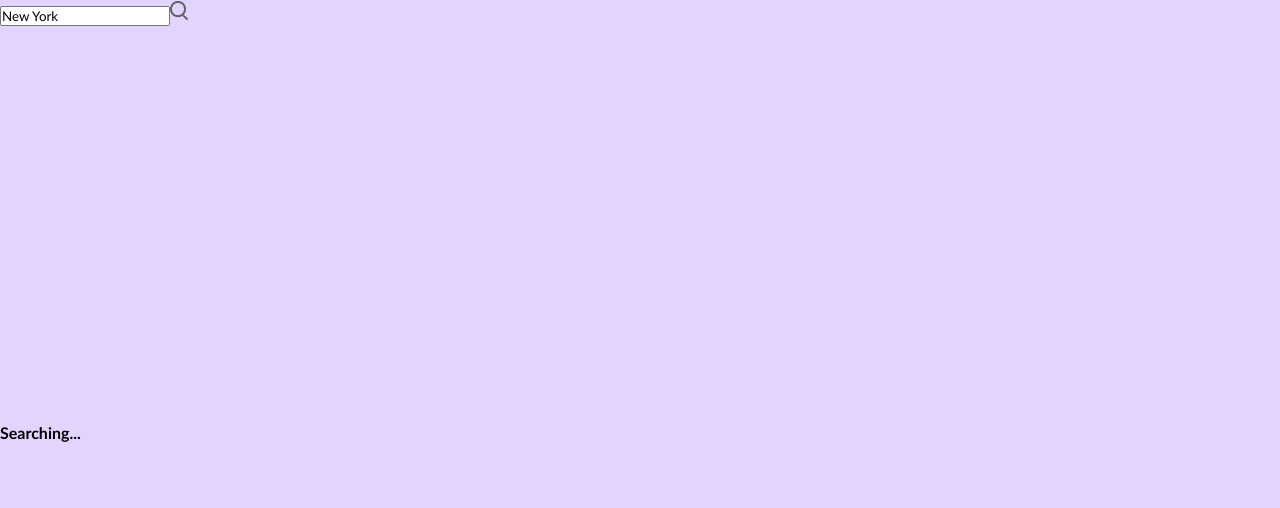
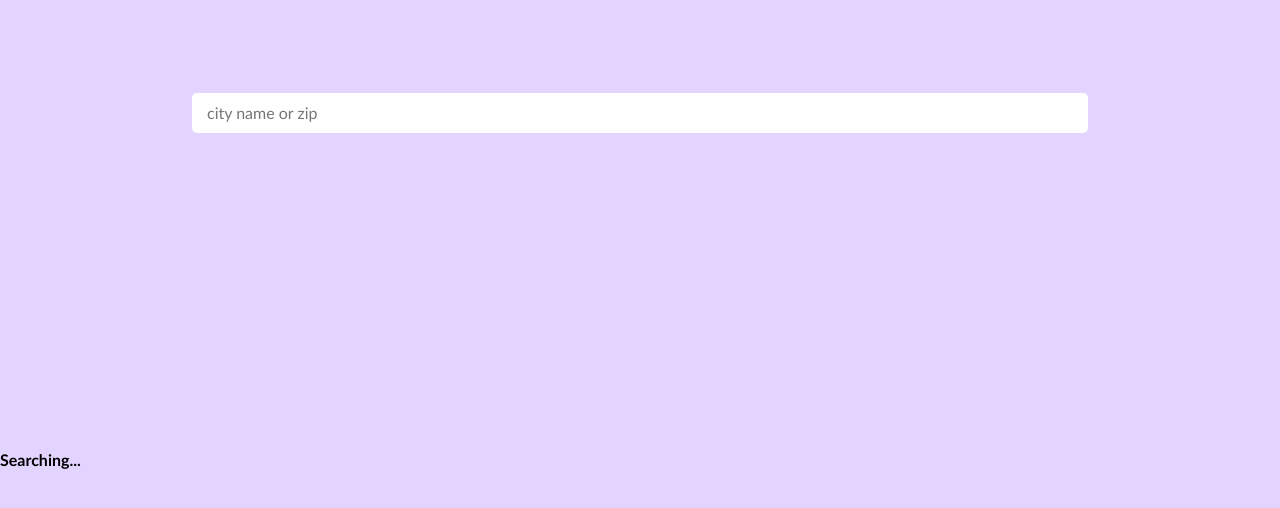
Before and after one commit to JonathanCBU/weather_front, a React (Vite) app: page / in a window 1280 px wide. Shown: the top 508 px of the page. Built offline with nearby package versions, Linux system fonts and the light colour scheme.

Commit message:
Add basic styling

```diff
--- a/src/App.jsx
+++ b/src/App.jsx
@@ -5,7 +5,7 @@ import SearchBar from "./components/SearchBar";
 import Forecast from "./components/Forecast";
 
 const App = () => {
-  const [query, setQuery] = useState("New York");
+  const [query, setQuery] = useState("");
   const [weather, setWeather] = useState({
     loading: true,
     data: {},
@@ -16,7 +16,7 @@ const App = () => {
     event.preventDefault();
     if (
       event.type === "click" ||
-      (event.type === "keypress" && event.key === "Enter")
+      (event.type === "keydown" && event.key === "Enter")
     ) {
       setWeather({ ...weather, loading: true });
       const url = `http://127.0.0.1:8080/weather/${query}`;
--- a/src/components/Forecast.jsx
+++ b/src/components/Forecast.jsx
@@ -77,8 +77,11 @@ const Forecast = ({ weather }) => {
                 </button>
               </div>
               <div className="Air">
+                <div className="air-col">
                   <img src={wind}></img>
                   <p>{forecast.current.wind_speed}kph</p>
+                </div>
+                <div className="air-col">
                   <img src={humidity}></img>
                   <p>{forecast.current.humidity}%</p>
                 </div>
@@ -99,6 +102,7 @@ const Forecast = ({ weather }) => {
               </div>
             </div>
           </div>
+        </div>
       ) : null}
     </div>
   );
--- a/src/components/SearchBar.jsx
+++ b/src/components/SearchBar.jsx
@@ -1,5 +1,5 @@
 import React from "react";
-import searchIcon from "../assets/search.png";
+import "./style/SearchBar.css"
 
 const SearchBar = ({ query, setQuery, search }) => {
   const handleKeyPress = (event) => {
@@ -18,7 +18,6 @@ const SearchBar = ({ query, setQuery, search }) => {
         onChange={(event) => setQuery(event.target.value)}
         onKeyDown={handleKeyPress}
       />
-      <img src={searchIcon} onClick={search} />
     </div>
   );
 };
--- a/src/components/style/Forecast.css
+++ b/src/components/style/Forecast.css
@@ -1,6 +1,83 @@
-.Forecast {
+.Location {
+    font-size: 20px;
+    margin-bottom: 10px;
+}
+
+.Date {
+    font-size: 18px;
+    font-weight: 500;
+    font-style: oblique;
+}
+
+.Temp {
+    font-size: 64px;
+    font-weight: 700;
+    color: #1e2432;
+    text-align: center;
+}
+
+.Temp button {
+  font-size: 32px;
+  cursor: pointer;
+}
+
+.Weather-today p {
+  color: #5146af;
+  font-size: 20px;
+  font-weight: 500;
+  margin-top: 0;
+  margin-bottom: 20px;
+}
+
+.Air {
+    display: flex;
+    justify-content: space-evenly;
+    align-items: center;
+    margin-top: 20px;
+    padding: 0 20px;
+    color: #1e2432;
+    font-size: 20px;
+    font-weight: 500;
+    text-align: center;
+}
+
+.air-col {
+    display: flex;
+    align-items: center;
+    text-align: start;
+    line-height: 1px;
+}
+
+.air-col p {
+    margin-left:  5px;
+}
+
+.Future {
     display: flex;
     justify-content: space-between;
     flex-wrap: wrap;
-    color: red;
+    margin-top: 20px;
+    color: #1e2432;
 }
+
+.day {
+    flex: 1;
+    display: flex;
+    flex-direction: column;
+    align-items: center;
+    text-align: center;
+    padding: 10px;
+    margin: 10px;
+    border-radius: 10px;
+    background-color: #fff;
+    box-shadow: 0 5px 5px rgba(0, 0, 0, 0.5);
+}
+
+.day:hover {
+    background-color: #7f75d8;
+}
+
+.day p {
+    margin-top: 5px;
+    font-weight: 300;
+}
--- /dev/null
+++ b/src/components/style/SearchBar.css
@@ -0,0 +1,24 @@
+.SearchBar {
+    width: 100%;
+    display: flex;
+    justify-content: space-around;
+    align-items: center;
+    margin-bottom: 30px;
+    margin-top: 10px;
+}
+
+.SearchBar input {
+    width: 70%;
+    height: 40px;
+    border: none;
+    border-radius: 5px;
+    padding: 2px 15px;
+    font-size: 16px;
+    outline: none;
+    background-color: #fff;
+    color: #555;
+}
+
+.SearchBar input::placeholder {
+    font-weight: 500;
+}
--- a/src/index.css
+++ b/src/index.css
@@ -10,3 +10,12 @@
   display: grid;
   background: #e2d4ff;
 }
+
+.error-message {
+  display: block;
+  text-align: center;
+  color: #f06789;
+  font-size: 30px;
+  font-weight: bold;
+  margin-top: auto;
+}
```
Lines whose indentation alone changed are shown as unchanged.
